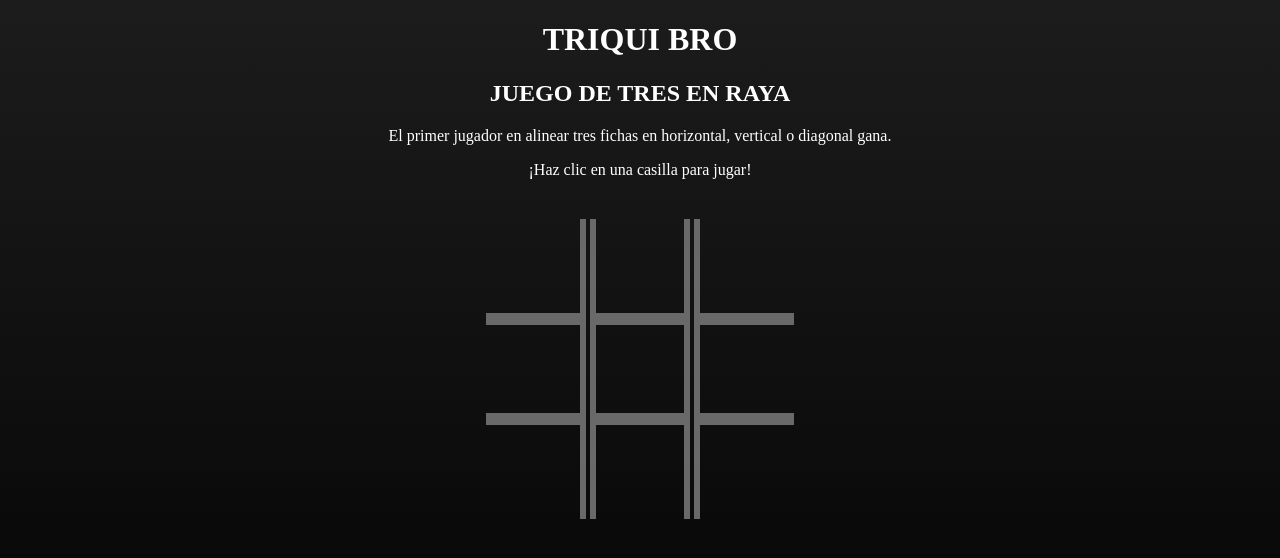
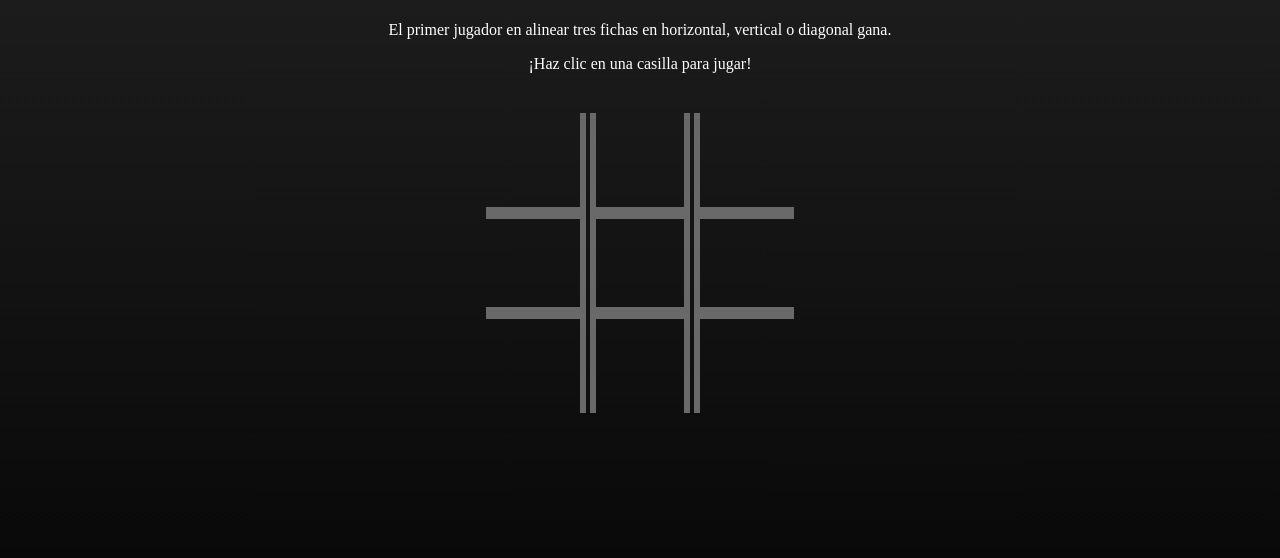
Before and after one commit to Flamesito11/Triqui-main, a plain HTML site: page index.html in a window 1280 px wide. Drawn offline with Linux system fonts and the light colour scheme.

Commit message:
Remove title and header text from index.html; clean up unnecessary whitespace in index.js

```diff
--- a/index.html
+++ b/index.html
@@ -6,13 +6,13 @@
     <meta http-equiv="X-UA-Compatible" content="IE=edge">
     <meta name="viewport" content="width=device-width, initial-scale=1.0">
     <link rel="stylesheet" href="Estilos.css">
-    <title>TRIQUI BRO</title>
+    <title></title>
 </head>
 
 <body>
     <header>
-        <h1>TRIQUI BRO</h1>
-        <h2>JUEGO DE TRES EN RAYA</h2>
+        <h1></h1>
+        <h2></h2>
         <p>El primer jugador en alinear tres fichas en horizontal, vertical o diagonal gana.</p>
         <p>¡Haz clic en una casilla para jugar!</p>
     <div id="container">
--- a/index.js
+++ b/index.js
@@ -16,7 +16,6 @@ function play(y) {
             playerTurn = "x";
         }
     }
-
 
     checkWinner(1, 2, 3);
     checkWinner(4, 5, 6);
@@ -49,7 +48,7 @@ function playAgain() {
     window.isGameOver = false;
     for (var k = 0; k < span.length; k++) {
         span[k].parentNode.className = span[k].parentNode.className.replace("activeBox", "");
-    }
+    }s
 }
 
 function resetGame() {
@@ -61,7 +60,7 @@ function resetGame() {
 }
 
 function gameOver(a) {
-    var gameOverAlertElement = "<b>Perdisteeeeeeee </b><br><br> Jugador " + span[a].dataset.player.toUpperCase() + ' SOS UNAA MAQUINAAA <br><br>' + restartButton;
+    var gameOverAlertElement = "<b>No parcero horrible </b><br><br> Jugador " + span[a].dataset.player.toUpperCase() + 'Ganaste pa <br><br>' + restartButton;
     var div = document.createElement("div");
     div.className = "alert";
     div.innerHTML = gameOverAlertElement;
```
